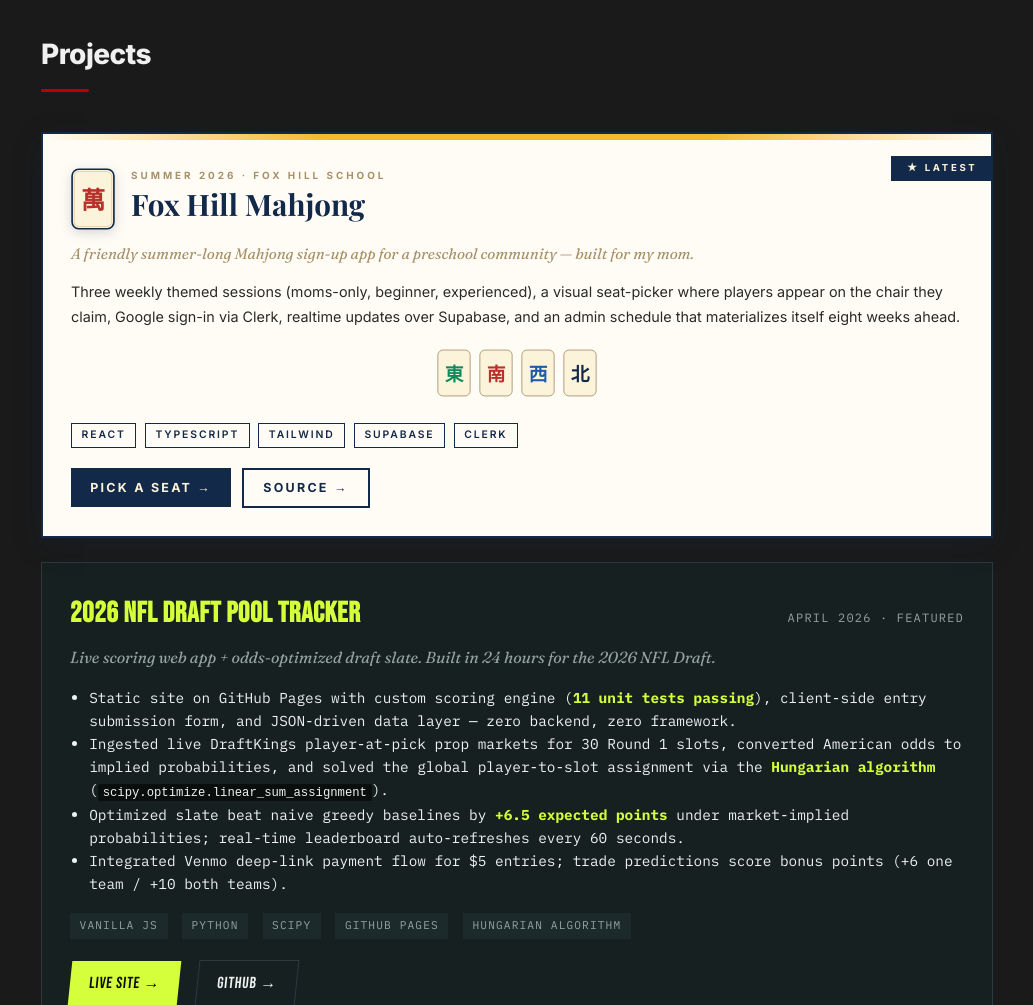
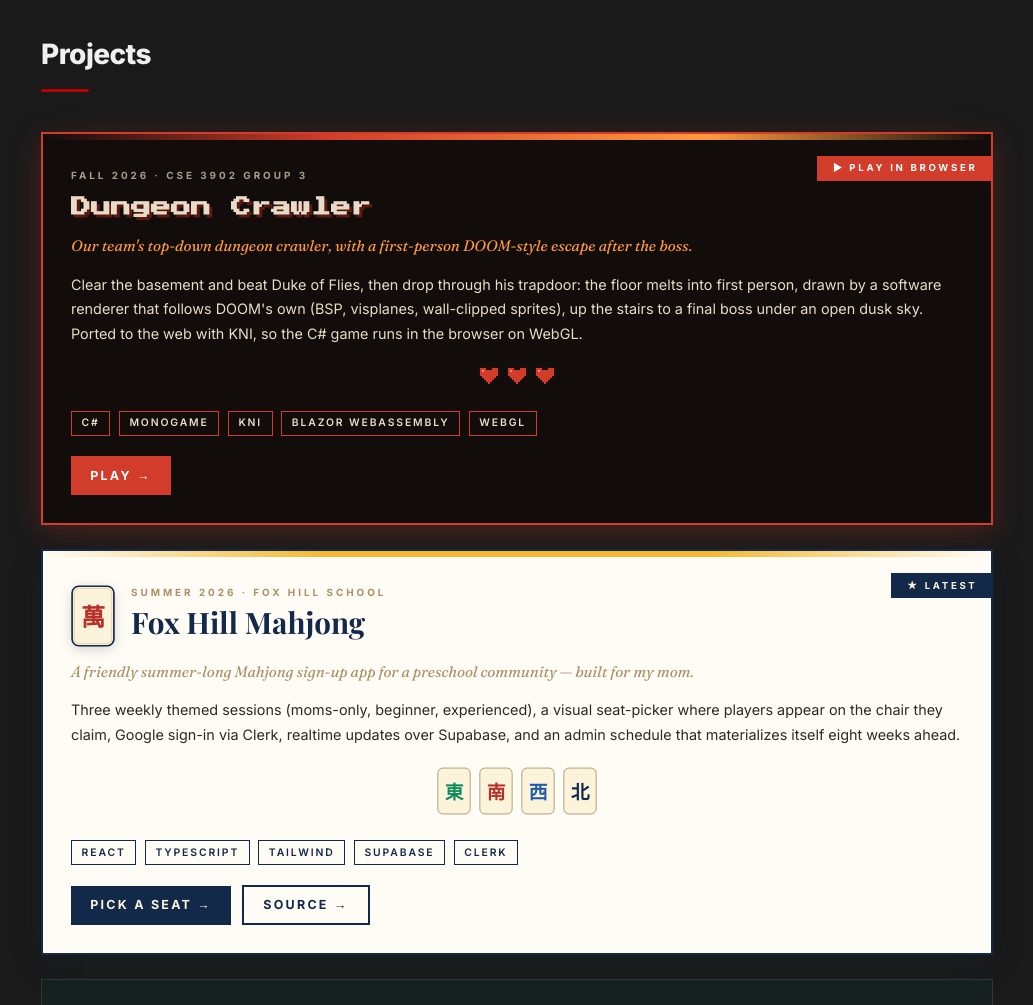
Before and after one commit to rebelittle/rebelittle.github.io, a plain HTML site: page index.html in a window 1280 px wide. Shown: the part 1420-2425 px from the top of the page, without its empty margins (123-1156 px from the left). Drawn offline with nearby package versions, Linux system fonts and the light colour scheme; a web font is replaced by a local one.

Commit message:
Add Dungeon Crawler: a Play tab and a project card
The nav's Play tab and the card's Play button open the browser build at
/dungeon-crawler/, deployed from the rebelittle/dungeon-crawler repo.

Co-Authored-By: Claude Opus 5.5 <noreply@anthropic.com>

```diff
--- a/index.html
+++ b/index.html
@@ -22,6 +22,7 @@
         <div class="nav__links">
           <a href="#about">About</a>
           <a href="#projects">Projects</a>
+          <a href="/dungeon-crawler/">Play</a>
           <a href="#contact">Contact</a>
         </div>
       </div>
@@ -74,6 +75,38 @@
       <div class="container">
         <h2 class="section__title">Projects</h2>
         <div class="projects__grid">
+
+          <article style="background:#120c0b; border:2px solid #d23c2a; padding:0; color:#e8dcc8; position:relative; overflow:hidden; box-shadow:0 8px 28px rgba(210,60,42,0.25);">
+            <div style="height:6px; background:linear-gradient(90deg, transparent, #d23c2a 30%, #ff9a3c 70%, transparent);"></div>
+            <div style="position:absolute; top:22px; right:0; background:#d23c2a; color:#fff; padding:0.3rem 0.85rem 0.3rem 1rem; font-family:'Inter',sans-serif; font-weight:700; font-size:0.6rem; letter-spacing:0.28em; text-transform:uppercase;">&#9654; Play in browser</div>
+
+            <div style="padding:1.75rem;">
+              <div style="font-family:'Inter',sans-serif; font-size:0.62rem; letter-spacing:0.3em; text-transform:uppercase; color:#a89c8c; font-weight:700;">Fall 2026 · CSE 3902 Group 3</div>
+              <h3 style="font-family:'Press Start 2P',monospace; font-size:1.25rem; color:#e8dcc8; margin:0.6rem 0 0.9rem; line-height:1.4; text-shadow:3px 3px 0 #5a1a12;">Dungeon Crawler</h3>
+
+              <p style="font-family:'Fraunces',Georgia,serif; font-style:italic; color:#ff9a3c; margin:0 0 0.9rem 0; font-size:0.95rem; line-height:1.5;">Our team's top-down dungeon crawler, with a first-person DOOM-style escape after the boss.</p>
+
+              <p style="color:#e8dcc8; font-size:0.9rem; line-height:1.7; margin:0 0 0.4rem 0;">Clear the basement and beat Duke of Flies, then drop through his trapdoor: the floor melts into first person, drawn by a software renderer that follows DOOM's own (BSP, visplanes, wall-clipped sprites), up the stairs to a final boss under an open dusk sky. Ported to the web with KNI, so the C# game runs in the browser on WebGL.</p>
+
+              <div style="display:flex; justify-content:center; gap:0.4rem; margin:1.25rem 0 1.4rem;">
+                <svg width="22" height="20" viewBox="0 0 11 10" shape-rendering="crispEdges" aria-hidden="true"><path fill="#1a0f0d" d="M1 0h3v1h1V0h1v1h1V0h3v1h1v4h-1v1H9v1H8v1H7v1H6v1H5V9H4V8H3V7H2V6H1V5H0V1h1z"/><path fill="#d23c2a" d="M1 1h3v1h3V1h3v4H9v1H8v1H7v1H6v1H5V8H4V7H3V6H2V5H1z"/><path fill="#ff8a7a" d="M2 2h1v1H2z"/></svg>
+                <svg width="22" height="20" viewBox="0 0 11 10" shape-rendering="crispEdges" aria-hidden="true"><path fill="#1a0f0d" d="M1 0h3v1h1V0h1v1h1V0h3v1h1v4h-1v1H9v1H8v1H7v1H6v1H5V9H4V8H3V7H2V6H1V5H0V1h1z"/><path fill="#d23c2a" d="M1 1h3v1h3V1h3v4H9v1H8v1H7v1H6v1H5V8H4V7H3V6H2V5H1z"/><path fill="#ff8a7a" d="M2 2h1v1H2z"/></svg>
+                <svg width="22" height="20" viewBox="0 0 11 10" shape-rendering="crispEdges" aria-hidden="true"><path fill="#1a0f0d" d="M1 0h3v1h1V0h1v1h1V0h3v1h1v4h-1v1H9v1H8v1H7v1H6v1H5V9H4V8H3V7H2V6H1V5H0V1h1z"/><path fill="#d23c2a" d="M1 1h3v1h3V1h3v4H9v1H8v1H7v1H6v1H5V8H4V7H3V6H2V5H1z"/><path fill="#ff8a7a" d="M2 2h1v1H2z"/></svg>
+              </div>
+
+              <div style="margin-bottom:1.1rem;">
+                <span style="display:inline-block; border:1px solid #d23c2a; color:#e8dcc8; padding:0.2rem 0.6rem; margin:0.15rem 0.25rem 0.15rem 0; font-family:'Inter',sans-serif; font-weight:600; font-size:0.65rem; letter-spacing:0.18em; text-transform:uppercase;">C#</span>
+                <span style="display:inline-block; border:1px solid #d23c2a; color:#e8dcc8; padding:0.2rem 0.6rem; margin:0.15rem 0.25rem 0.15rem 0; font-family:'Inter',sans-serif; font-weight:600; font-size:0.65rem; letter-spacing:0.18em; text-transform:uppercase;">MonoGame</span>
+                <span style="display:inline-block; border:1px solid #d23c2a; color:#e8dcc8; padding:0.2rem 0.6rem; margin:0.15rem 0.25rem 0.15rem 0; font-family:'Inter',sans-serif; font-weight:600; font-size:0.65rem; letter-spacing:0.18em; text-transform:uppercase;">KNI</span>
+                <span style="display:inline-block; border:1px solid #d23c2a; color:#e8dcc8; padding:0.2rem 0.6rem; margin:0.15rem 0.25rem 0.15rem 0; font-family:'Inter',sans-serif; font-weight:600; font-size:0.65rem; letter-spacing:0.18em; text-transform:uppercase;">Blazor WebAssembly</span>
+                <span style="display:inline-block; border:1px solid #d23c2a; color:#e8dcc8; padding:0.2rem 0.6rem; margin:0.15rem 0.25rem 0.15rem 0; font-family:'Inter',sans-serif; font-weight:600; font-size:0.65rem; letter-spacing:0.18em; text-transform:uppercase;">WebGL</span>
+              </div>
+
+              <div>
+                <a href="https://rebelittle.github.io/dungeon-crawler/" target="_blank" rel="noopener" style="display:inline-block; background:#d23c2a; color:#fff; padding:0.6rem 1.2rem; text-decoration:none; font-family:'Inter',sans-serif; font-weight:700; font-size:0.78rem; letter-spacing:0.18em; text-transform:uppercase;">Play &rarr;</a>
+              </div>
+            </div>
+          </article>
 
           <article style="background:#FFFCF5; border:2px solid #13294A; padding:0; color:#2C2A26; position:relative; overflow:hidden; box-shadow:0 8px 28px rgba(19,41,74,0.18);">
             <div style="height:6px; background:linear-gradient(90deg, transparent, #F5B82E 30%, #F5B82E 70%, transparent);"></div>
```
